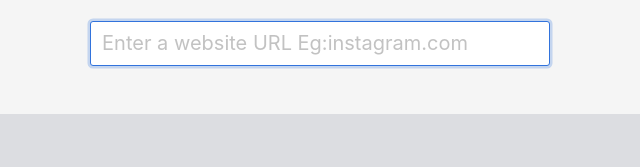
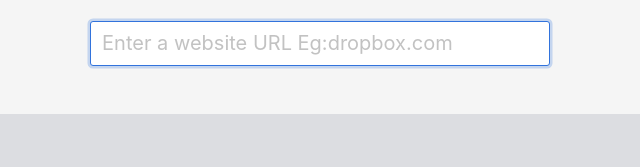
Before and after one commit to janghaludu/computeVisionWebsite, a website: page index.html in a window 1280 px wide. Shown: the part 444-611 px from the top of the page, 320-960 px from the left. Drawn offline with Linux system fonts and the light colour scheme.

Commit message:
Suggested website update

```diff
--- a/index.html
+++ b/index.html
@@ -122,7 +122,7 @@
                         <br>
                         <div class="field" id="searchContainer">
                             <div class="control is-medium autocomplete">
-                                <input class="input is-medium" autofocus autocomplete="off" id="search" type="text" placeholder="Enter a website URL Eg:instagram.com">
+                                <input class="input is-medium" autofocus autocomplete="off" id="search" type="text" placeholder="Enter a website URL Eg:dropbox.com">
                             </div>
                         </div>
                     </div>
```
